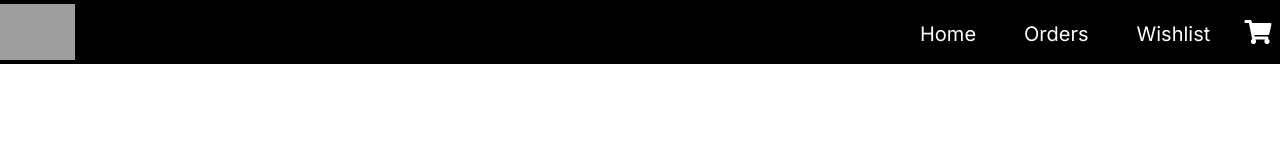
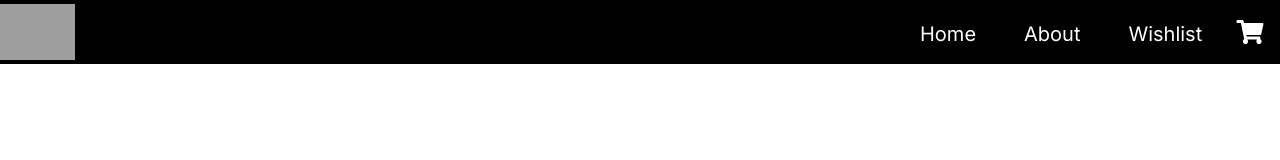
Before and after one commit to Rapunzal/ecommerce-app, a React (Vite) app: page /contact in a window 1280 px wide. Shown: the top 160 px of the page. Built offline with nearby package versions, Linux system fonts and the light colour scheme; grey boxes are pictures that could not be loaded; a web font is replaced by a local one.

Commit message:
added name

```diff
--- a/src/components/Navbar.jsx
+++ b/src/components/Navbar.jsx
@@ -36,7 +36,7 @@ export const Navbar = () => {
             Home
           </Link>
           <Link to={"/about"} className="px-6">
-            Orders
+            About
           </Link>
           <Link to={"/wishlist"} className="px-6">
             Wishlist
```
